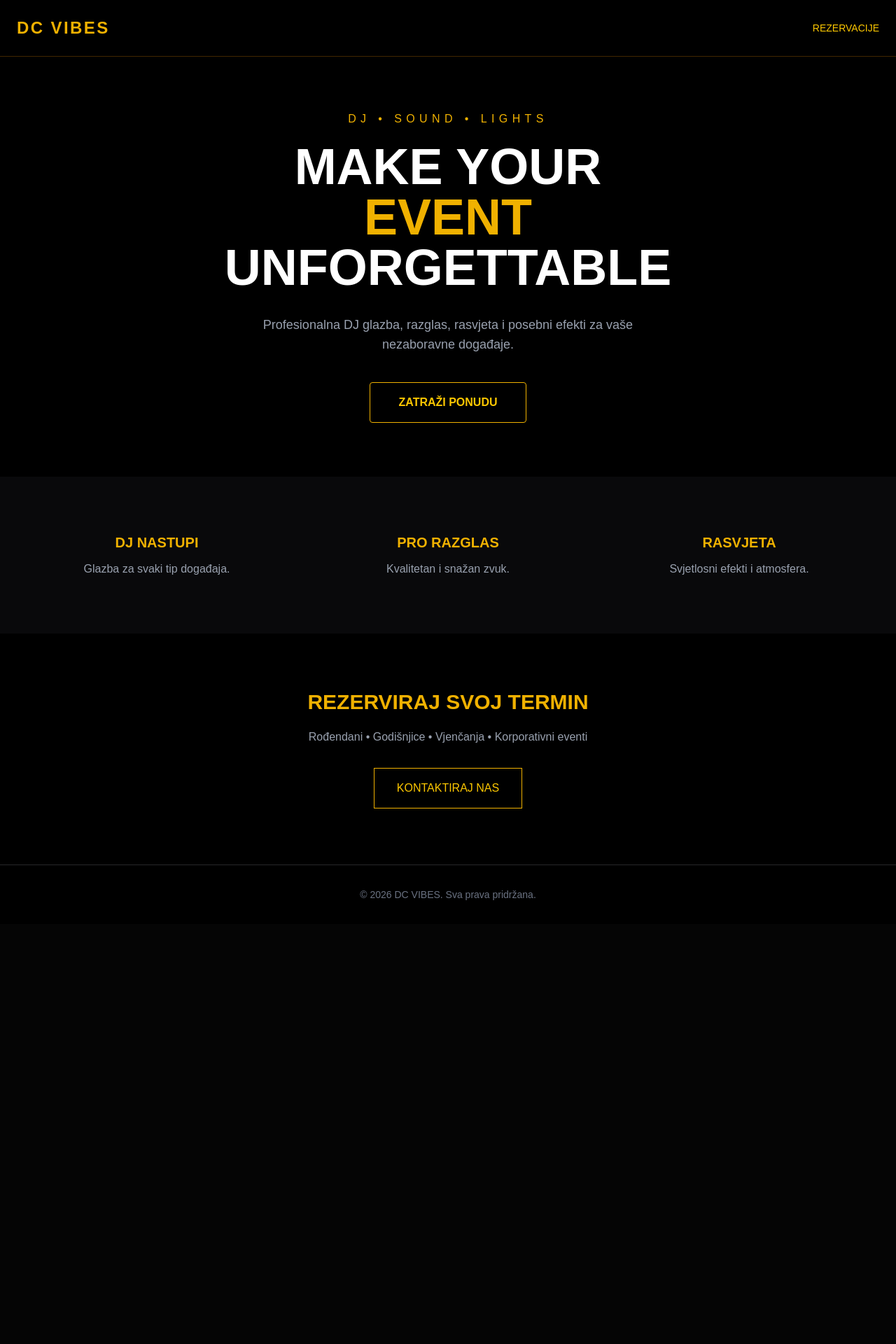
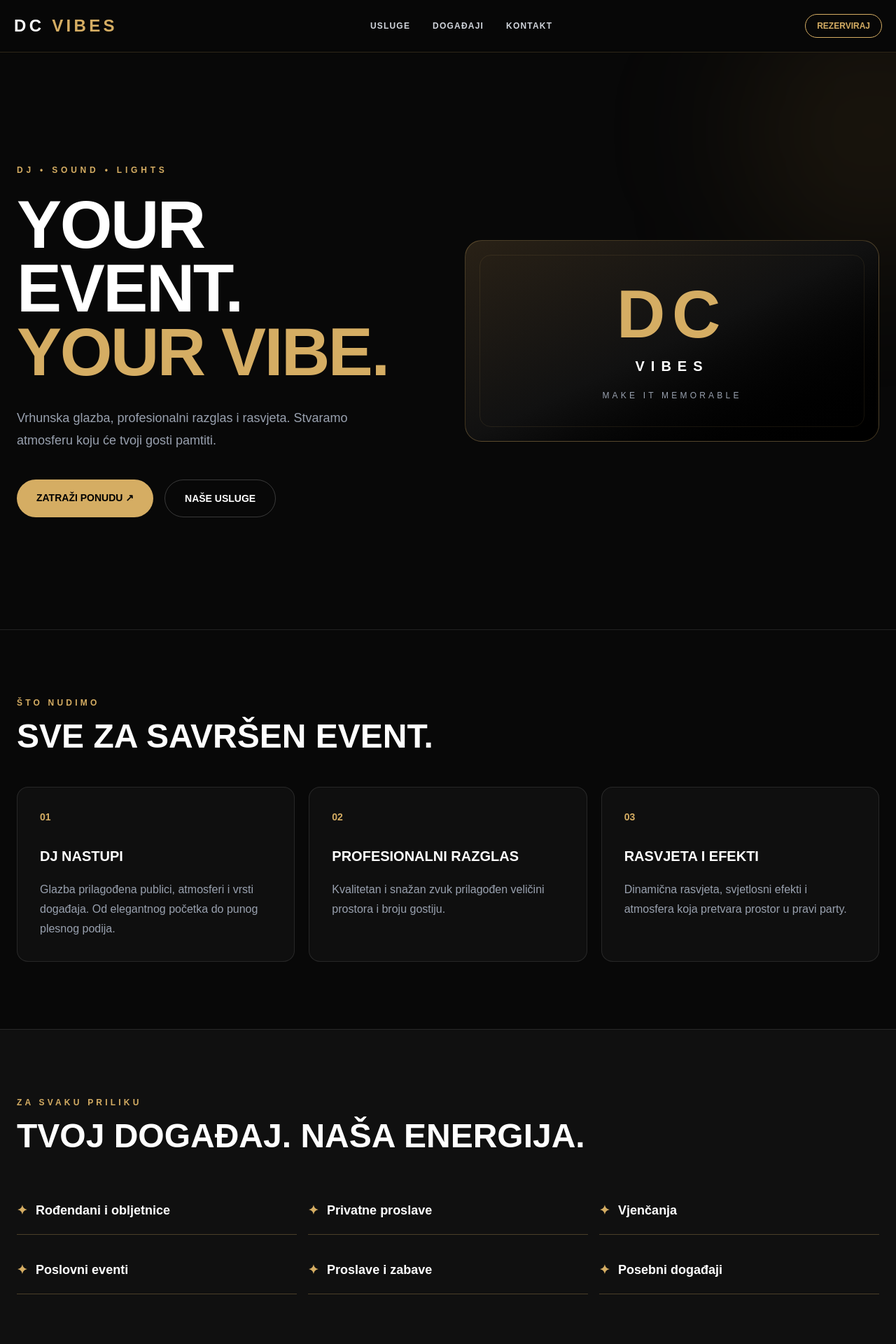
Before and after one commit to matijacafuk-cmd/dc-vibes-website, a Next.js app: page / in a window 1280 px wide. Shown: the top 1920 px of the page at 70% size. Before the commit the page ends 1320 px from the top, so only its background shows below. Built offline with nearby package versions, Linux system fonts and the light colour scheme.

Commit message:
Update page.tsx

```diff
--- a/app/page.tsx
+++ b/app/page.tsx
@@ -1,67 +1,209 @@
+
+const phone = "+385993421568";
+const email = "matijacafuk@gmail.com";
+const whatsappMessage = encodeURIComponent(
+  "Pozdrav! Zanima me ponuda za DJ nastup i opremu."
+);
+
+const services = [
+  {
+    number: "01",
+    title: "DJ NASTUPI",
+    description:
+      "Glazba prilagođena publici, atmosferi i vrsti događaja. Od elegantnog početka do punog plesnog podija.",
+  },
+  {
+    number: "02",
+    title: "PROFESIONALNI RAZGLAS",
+    description:
+      "Kvalitetan i snažan zvuk prilagođen veličini prostora i broju gostiju.",
+  },
+  {
+    number: "03",
+    title: "RASVJETA I EFEKTI",
+    description:
+      "Dinamična rasvjeta, svjetlosni efekti i atmosfera koja pretvara prostor u pravi party.",
+  },
+];
+
+const events = [
+  "Rođendani i obljetnice",
+  "Privatne proslave",
+  "Vjenčanja",
+  "Poslovni eventi",
+  "Proslave i zabave",
+  "Posebni događaji",
+];
+
 export default function Home() {
   return (
-    <main className="min-h-screen bg-black text-white">
-      <header className="flex items-center justify-between border-b border-yellow-700/40 px-6 py-6">
-        <h1 className="text-2xl font-black tracking-widest text-yellow-500">
-          DC VIBES
-        </h1>
-        <a href="#kontakt" className="text-sm text-yellow-400">
-          REZERVACIJE
+    <main className="min-h-screen bg-[#080808] text-white">
+      <header className="sticky top-0 z-50 border-b border-[#c9a45c]/20 bg-[#080808]/95 backdrop-blur">
+        <div className="mx-auto flex max-w-7xl items-center justify-between px-5 py-5">
+          <a href="#" className="text-2xl font-black tracking-[0.18em]">
+            DC <span className="text-[#d5ad63]">VIBES</span>
           </a>
+          <nav className="hidden gap-8 text-xs font-semibold tracking-widest text-gray-300 md:flex">
+            <a href="#usluge">USLUGE</a>
+            <a href="#dogadaji">DOGAĐAJI</a>
+            <a href="#kontakt">KONTAKT</a>
+          </nav>
+          <a
+            href={`https://wa.me/${phone.replace("+", "")}?text=${whatsappMessage}`}
+            className="rounded-full border border-[#d5ad63] px-4 py-2 text-xs font-bold text-[#d5ad63]"
+          >
+            REZERVIRAJ
+          </a>
+        </div>
       </header>
 
-      <section className="flex min-h-[75vh] flex-col items-center justify-center px-6 text-center">
-        <p className="mb-5 tracking-[0.4em] text-yellow-500">
+      <section className="relative overflow-hidden border-b border-white/10">
+        <div className="absolute -right-40 -top-20 h-96 w-96 rounded-full bg-[#bd8e3c]/10 blur-[100px]" />
+        <div className="relative mx-auto grid max-w-7xl items-center gap-12 px-6 py-28 md:grid-cols-2 md:py-40">
+          <div>
+            <p className="mb-6 text-xs font-bold tracking-[0.4em] text-[#d5ad63]">
               DJ • SOUND • LIGHTS
             </p>
-
-        <h2 className="text-5xl font-black md:text-7xl">
-          MAKE YOUR
-          <span className="block text-yellow-500">EVENT</span>
-          UNFORGETTABLE
-        </h2>
-
-        <p className="mt-8 max-w-xl text-lg text-gray-400">
-          Profesionalna DJ glazba, razglas, rasvjeta i
-          posebni efekti za vaše nezaboravne događaje.
+            <h1 className="text-6xl font-black leading-[0.95] tracking-tight md:text-8xl">
+              YOUR EVENT.
+              <br />
+              <span className="text-[#d5ad63]">YOUR VIBE.</span>
+            </h1>
+            <p className="mt-8 max-w-lg text-lg leading-8 text-gray-400">
+              Vrhunska glazba, profesionalni razglas i rasvjeta.
+              Stvaramo atmosferu koju će tvoji gosti pamtiti.
             </p>
-
-        <a href="#kontakt"
-          className="mt-10 rounded border border-yellow-500 px-10 py-4 font-bold text-yellow-400 hover:bg-yellow-500 hover:text-black">
-          ZATRAŽI PONUDU
+            <div className="mt-10 flex flex-wrap gap-4">
+              <a
+                href={`https://wa.me/${phone.replace("+", "")}?text=${whatsappMessage}`}
+                className="rounded-full bg-[#d5ad63] px-7 py-4 text-sm font-black text-black transition hover:bg-white"
+              >
+                ZATRAŽI PONUDU ↗
               </a>
-      </section>
-
-      <section className="grid gap-8 bg-zinc-950 px-8 py-20 text-center md:grid-cols-3">
-        <div>
-          <h3 className="text-xl font-bold text-yellow-500">DJ NASTUPI</h3>
-          <p className="mt-3 text-gray-400">Glazba za svaki tip događaja.</p>
+              <a
+                href="#usluge"
+                className="rounded-full border border-white/20 px-7 py-4 text-sm font-bold"
+              >
+                NAŠE USLUGE
+              </a>
             </div>
-        <div>
-          <h3 className="text-xl font-bold text-yellow-500">PRO RAZGLAS</h3>
-          <p className="mt-3 text-gray-400">Kvalitetan i snažan zvuk.</p>
           </div>
-        <div>
-          <h3 className="text-xl font-bold text-yellow-500">RASVJETA</h3>
-          <p className="mt-3 text-gray-400">Svjetlosni efekti i atmosfera.</p>
+          <div className="relative flex min-h-72 items-center justify-center rounded-3xl border border-[#d5ad63]/30 bg-gradient-to-br from-[#292116] via-[#111] to-black p-8">
+            <div className="absolute inset-5 rounded-2xl border border-[#d5ad63]/10" />
+            <div className="text-center">
+              <div className="text-7xl font-black tracking-widest text-[#d5ad63] md:text-8xl">
+                DC
+              </div>
+              <div className="mt-3 text-xl font-bold tracking-[0.45em]">
+                VIBES
+              </div>
+              <div className="mt-5 text-xs tracking-[0.35em] text-gray-400">
+                MAKE IT MEMORABLE
+              </div>
+            </div>
+          </div>
         </div>
       </section>
 
-      <section id="kontakt" className="px-6 py-20 text-center">
-        <h2 className="text-3xl font-bold text-yellow-500">
-          REZERVIRAJ SVOJ TERMIN
+      <section id="usluge" className="mx-auto max-w-7xl px-6 py-24">
+        <p className="text-xs font-bold tracking-[0.35em] text-[#d5ad63]">
+          ŠTO NUDIMO
+        </p>
+        <h2 className="mt-4 text-4xl font-black md:text-5xl">
+          SVE ZA SAVRŠEN EVENT.
         </h2>
-        <p className="mt-5 text-gray-400">
-          Rođendani • Godišnjice • Vjenčanja • Korporativni eventi
+        <div className="mt-12 grid gap-5 md:grid-cols-3">
+          {services.map((service) => (
+            <article
+              key={service.number}
+              className="rounded-2xl border border-white/10 bg-white/[0.03] p-8 transition hover:border-[#d5ad63]/60"
+            >
+              <p className="text-sm font-bold text-[#d5ad63]">
+                {service.number}
               </p>
-        <a href="mailto:matijacafuk@gmail.com"
-          className="mt-8 inline-block border border-yellow-500 px-8 py-4 text-yellow-400">
-          KONTAKTIRAJ NAS
-        </a>
+              <h3 className="mt-8 text-xl font-black">{service.title}</h3>
+              <p className="mt-5 leading-7 text-gray-400">
+                {service.description}
+              </p>
+            </article>
+          ))}
+        </div>
       </section>
 
-      <footer className="border-t border-zinc-800 py-8 text-center text-sm text-gray-500">
-        © 2026 DC VIBES. Sva prava pridržana.
+      <section id="dogadaji" className="border-y border-white/10 bg-[#101010]">
+        <div className="mx-auto max-w-7xl px-6 py-24">
+          <p className="text-xs font-bold tracking-[0.35em] text-[#d5ad63]">
+            ZA SVAKU PRILIKU
+          </p>
+          <h2 className="mt-4 text-4xl font-black md:text-5xl">
+            TVOJ DOGAĐAJ. NAŠA ENERGIJA.
+          </h2>
+          <div className="mt-12 grid gap-4 sm:grid-cols-2 md:grid-cols-3">
+            {events.map((event) => (
+              <div
+                key={event}
+                className="border-b border-[#d5ad63]/30 py-5 text-lg font-semibold"
+              >
+                <span className="mr-3 text-[#d5ad63]">✦</span>
+                {event}
+              </div>
+            ))}
+          </div>
+        </div>
+      </section>
+
+      <section className="mx-auto max-w-7xl px-6 py-24">
+        <div className="rounded-3xl border border-[#d5ad63]/30 bg-gradient-to-br from-[#211b10] to-[#0b0b0b] p-8 md:p-14">
+          <p className="text-xs font-bold tracking-[0.35em] text-[#d5ad63]">
+            GDJE RADIMO
+          </p>
+          <h2 className="mt-5 text-4xl font-black">VARAŽDIN I OKOLICA.</h2>
+          <p className="mt-5 max-w-2xl leading-8 text-gray-300">
+            Primarno djelujemo na području Varaždina i okolice.
+            Za događaje u drugim dijelovima Hrvatske moguć je dogovor.
+            Javite nam se i zajedno ćemo pronaći najbolje rješenje.
+          </p>
+        </div>
+      </section>
+
+      <section id="kontakt" className="border-t border-white/10">
+        <div className="mx-auto max-w-7xl px-6 py-24 text-center">
+          <p className="text-xs font-bold tracking-[0.35em] text-[#d5ad63]">
+            REZERVIRAJ SVOJ TERMIN
+          </p>
+          <h2 className="mt-5 text-5xl font-black md:text-7xl">
+            LET'S MAKE
+            <br />
+            <span className="text-[#d5ad63]">SOME NOISE.</span>
+          </h2>
+          <p className="mx-auto mt-7 max-w-xl leading-7 text-gray-400">
+            Planiraš proslavu ili poseban događaj? Pošalji nam upit
+            i zatraži ponudu prilagođenu svojim željama.
+          </p>
+          <div className="mt-10 flex flex-wrap justify-center gap-4">
+            <a
+              href={`https://wa.me/${phone.replace("+", "")}?text=${whatsappMessage}`}
+              className="rounded-full bg-[#d5ad63] px-8 py-4 font-black text-black"
+            >
+              WHATSAPP UPIT ↗
+            </a>
+            <a
+              href={`tel:${phone}`}
+              className="rounded-full border border-white/30 px-8 py-4 font-bold"
+            >
+              NAZOVI NAS
+            </a>
+          </div>
+          <div className="mt-12 space-y-3 text-sm text-gray-400">
+            <p>099 342 1568</p>
+            <p>{email}</p>
+            <p>Varaždin, Hrvatska</p>
+          </div>
+        </div>
+      </section>
+
+      <footer className="border-t border-white/10 px-6 py-8 text-center text-xs tracking-widest text-gray-500">
+        © {new Date().getFullYear()} DC VIBES · DJ · SOUND · LIGHTS
       </footer>
     </main>
   );
```
Lines whose indentation alone changed are shown as unchanged.
